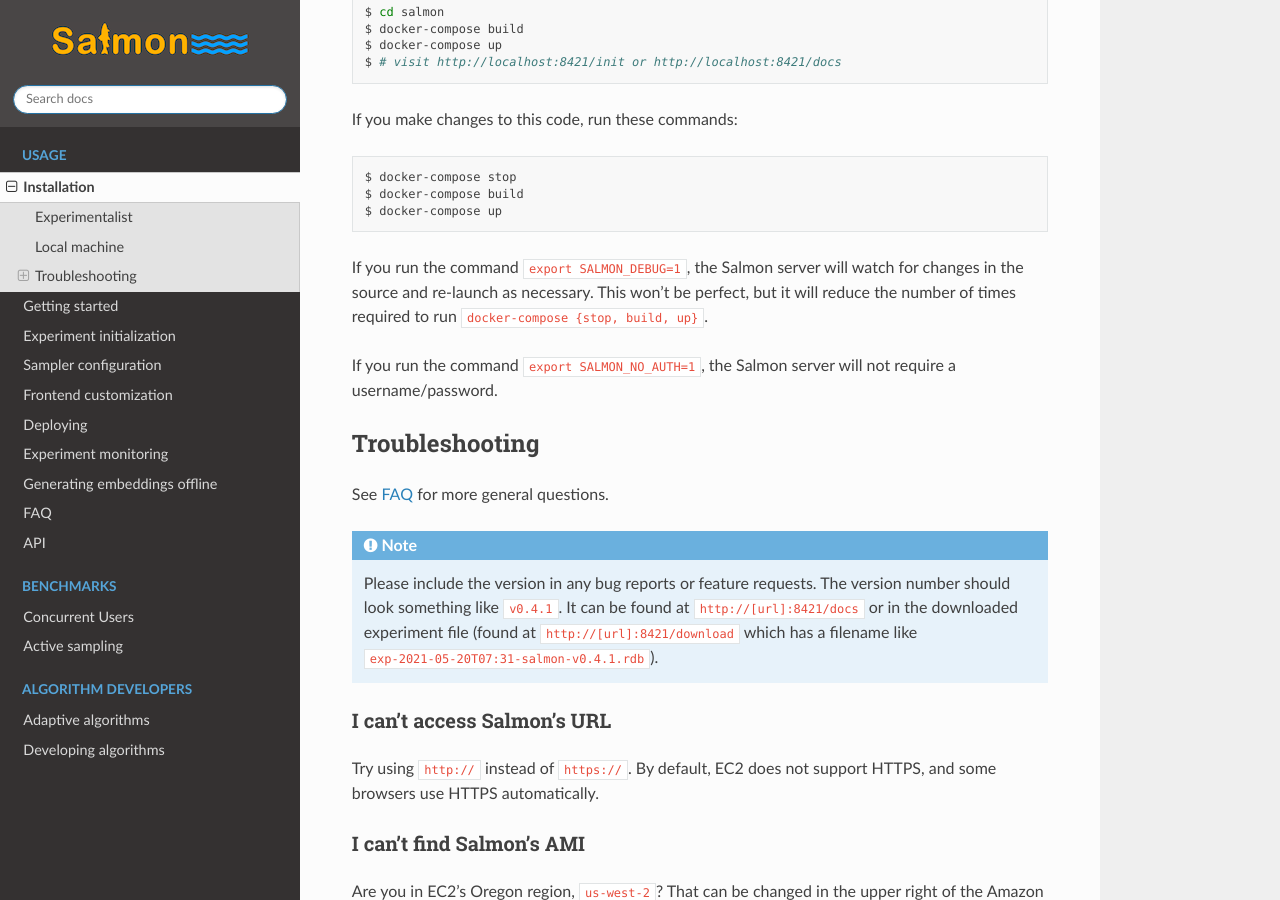
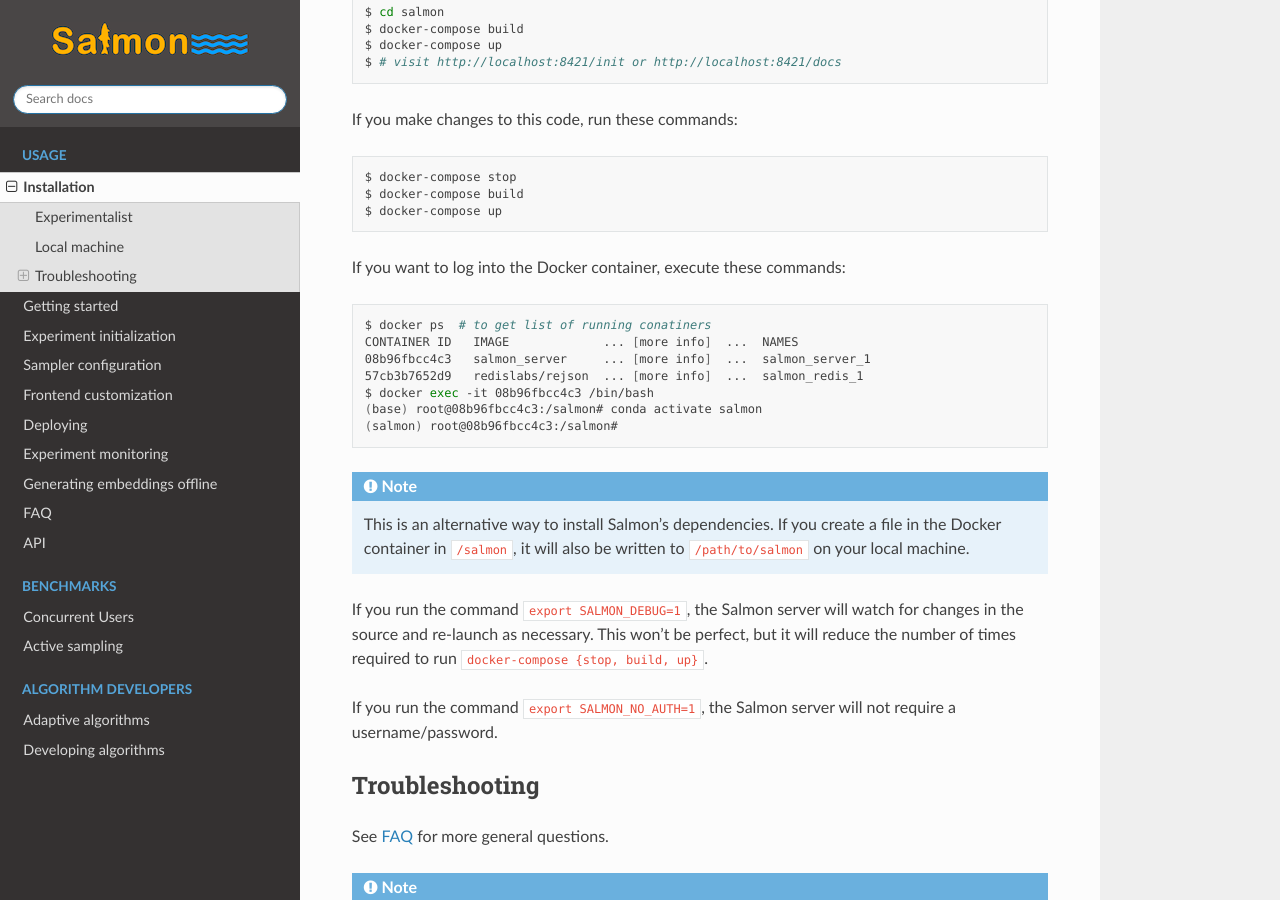
Before and after one commit to stsievert/salmon, a Sphinx documentation site: the page built from docs/source/installation.rst, in a window 1280 px wide and 900 px high, scrolled down 2890 px. Built offline with Sphinx 7.4.7 and the Read the Docs theme 2.0.0, drawn with Linux system fonts in a browser that asks for light colours.

Commit message:
add note about launching w/ docker

```diff
--- a/docs/source/installation.rst
+++ b/docs/source/installation.rst
@@ -157,6 +157,24 @@
 	$ docker-compose build
 	$ docker-compose up
 
+If you want to log into the Docker container, execute these commands:
+
+.. code:: shell
+
+   $ docker ps  # to get list of running conatiners
+   CONTAINER ID   IMAGE             ... [more info]  ...  NAMES
+   08b96fbcc4c3   salmon_server     ... [more info]  ...  salmon_server_1
+   57cb3b7652d9   redislabs/rejson  ... [more info]  ...  salmon_redis_1
+   $ docker exec -it 08b96fbcc4c3 /bin/bash
+   (base) root@08b96fbcc4c3:/salmon# conda activate salmon
+   (salmon) root@08b96fbcc4c3:/salmon#
+
+.. note::
+
+   This is an alternative way to install Salmon's dependencies. If you create a
+   file in the Docker container in ``/salmon``, it will also be written to
+   ``/path/to/salmon`` on your local machine.
+
 If you run the command ``export SALMON_DEBUG=1``, the Salmon server will watch
 for changes in the source and re-launch as necessary. This won't be perfect,
 but it will reduce the number of times required to run ``docker-compose {stop,
```
